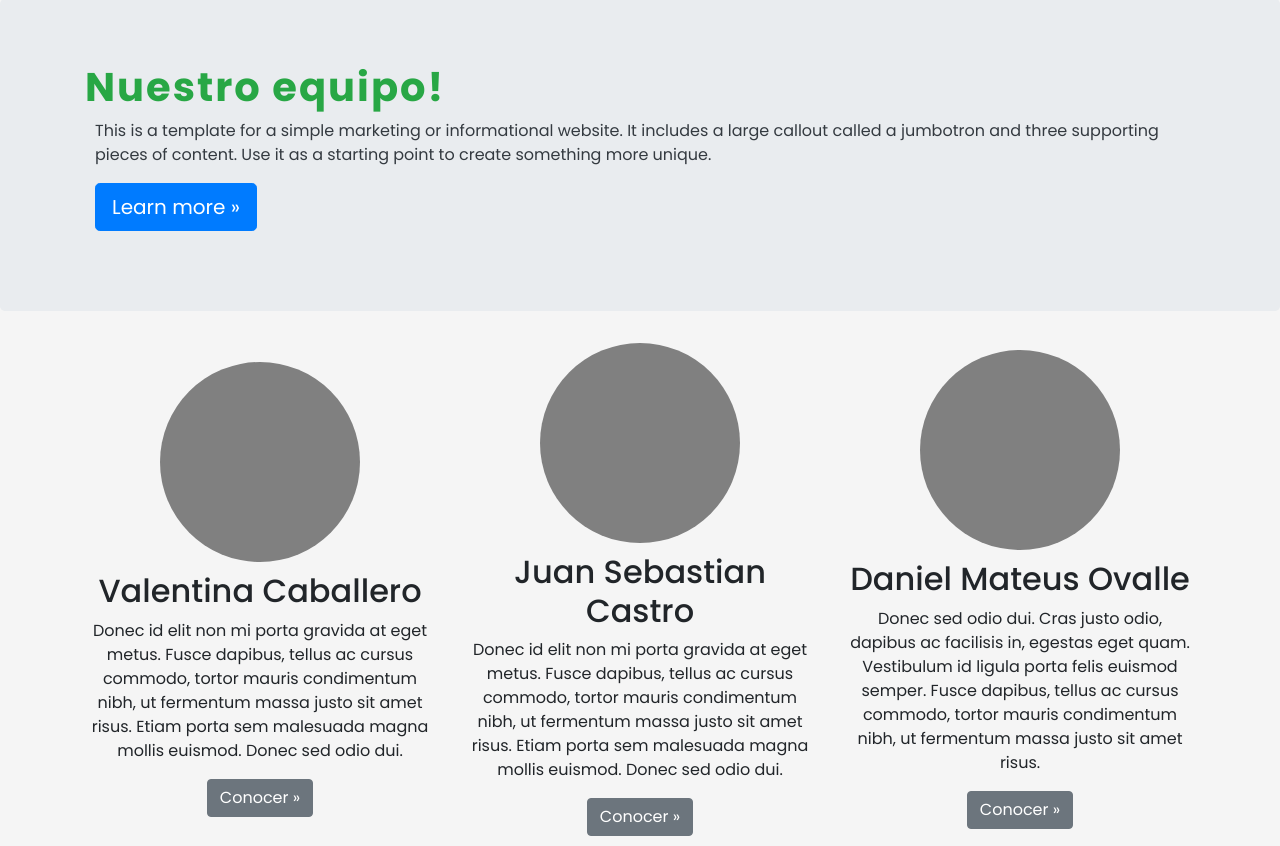
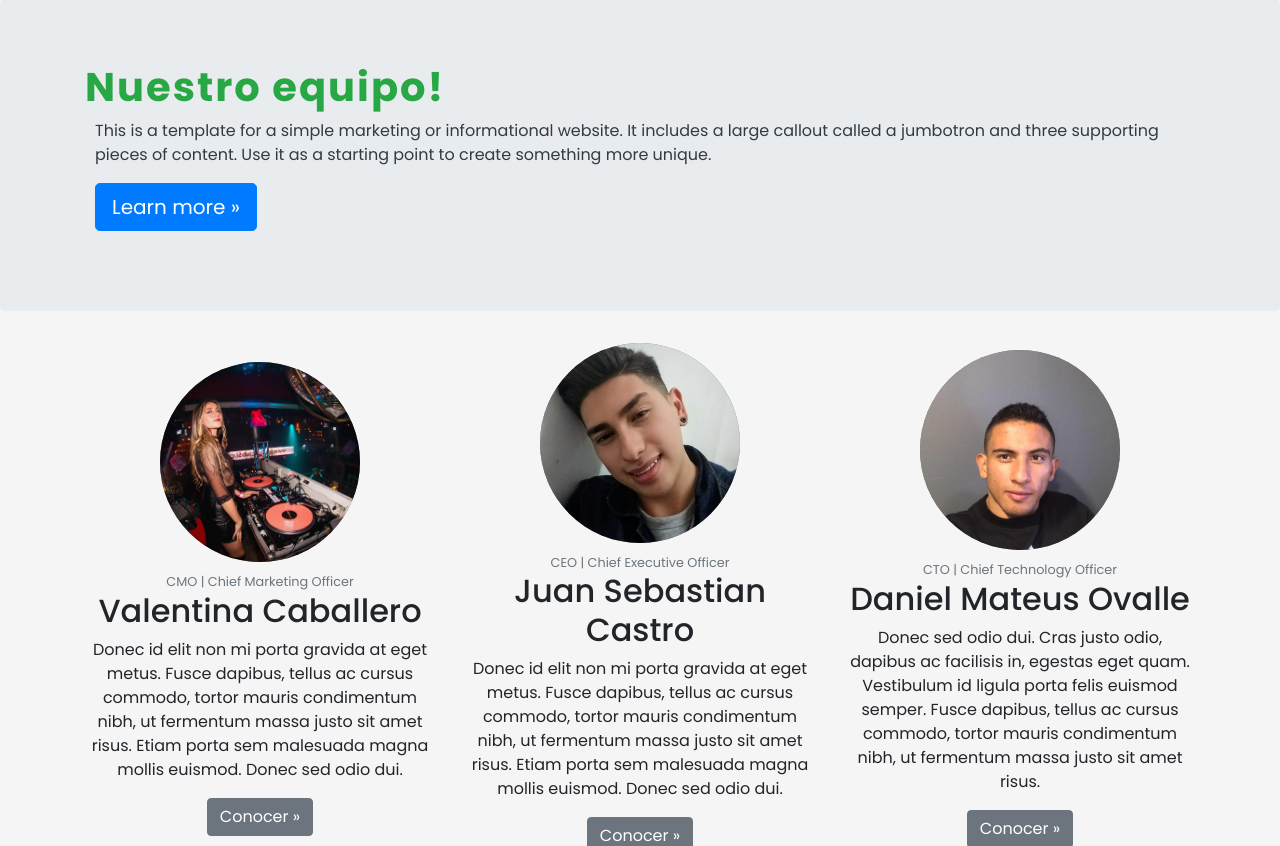
Before and after one commit to porrocas/entrafacil, a PHP site: page / in a window 1280 px wide. Shown: the part 2563-3409 px from the top of the page. Run offline with PHP 8.4, Linux system fonts and the light colour scheme.

Commit message:
[add] add my team

```diff
--- a/css/team.css
+++ b/css/team.css
@@ -21,4 +21,8 @@
 
 .cont-my-team .img-team-perfil img{
     object-fit: cover;
+    width: 200px;
+    height: 200px;
+    border-radius: 50%;
+    margin-bottom: 10px;
 }
--- a/views/team.php
+++ b/views/team.php
@@ -14,8 +14,9 @@
       <div class="row aling-vertical-team">
           <div class=" cont-my-team col-md-4">
             <div class="img-team-perfil">
-                <img src="" alt="" class="img-fluid">
+                <img src="./img/p2.jpg" alt="" class="img-fluid">
             </div>
+            <small class="text-muted">CMO | Chief Marketing Officer</small>
               <h2>Valentina Caballero</h2>
               <p>Donec id elit non mi porta gravida at eget metus. Fusce dapibus, tellus ac cursus commodo, tortor
                   mauris condimentum nibh, ut fermentum massa justo sit amet risus. Etiam porta sem malesuada magna
@@ -24,8 +25,9 @@
           </div>
           <div class=" cont-my-team col-md-4">
             <div class="img-team-perfil">
-                <img src="" alt="" class="img-fluid">
+                <img src="./img/p1.jpg" alt="" class="img-fluid">
             </div>
+            <small class="text-muted">CEO | Chief Executive Officer</small>
               <h2>Juan Sebastian Castro</h2>
               <p>Donec id elit non mi porta gravida at eget metus. Fusce dapibus, tellus ac cursus commodo, tortor
                   mauris condimentum nibh, ut fermentum massa justo sit amet risus. Etiam porta sem malesuada magna
@@ -34,8 +36,9 @@
           </div>
           <div class=" cont-my-team col-md-4">
             <div class="img-team-perfil">
-                <img src="" alt="" class="img-fluid">
+                <img src="./img/p3.jpg" alt="" class="img-fluid">
             </div>
+            <small class="text-muted">CTO | Chief Technology Officer</small>
               <h2>Daniel Mateus Ovalle</h2>
               <p>Donec sed odio dui. Cras justo odio, dapibus ac facilisis in, egestas eget quam. Vestibulum id ligula
                   porta felis euismod semper. Fusce dapibus, tellus ac cursus commodo, tortor mauris condimentum nibh,
```
Also changed, not shown: img/P1.jpg (added), img/p2.jpg (added), img/p3.jpg (added).
